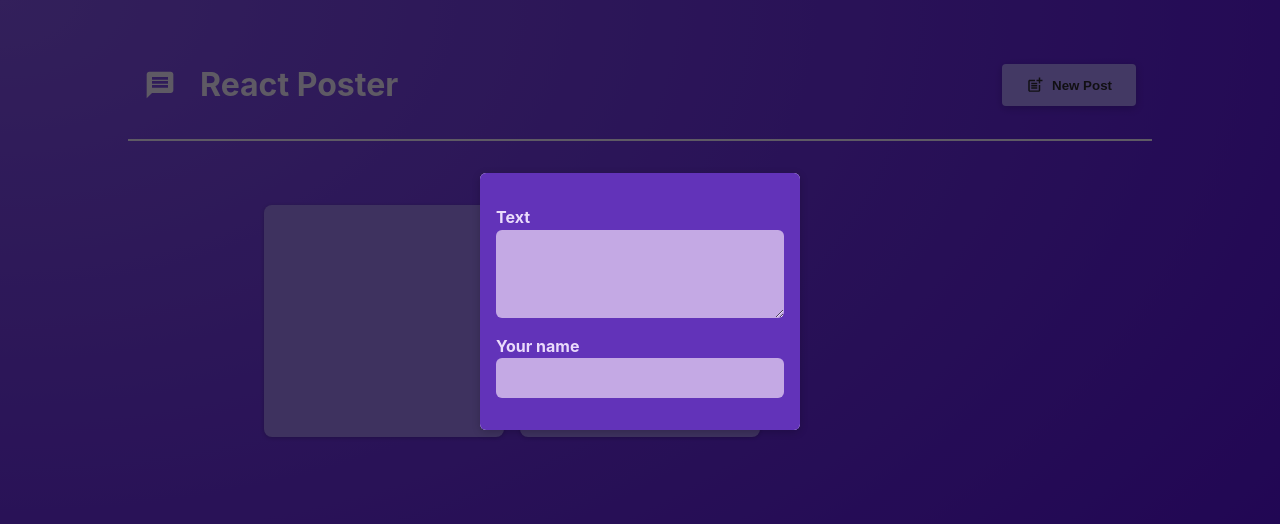
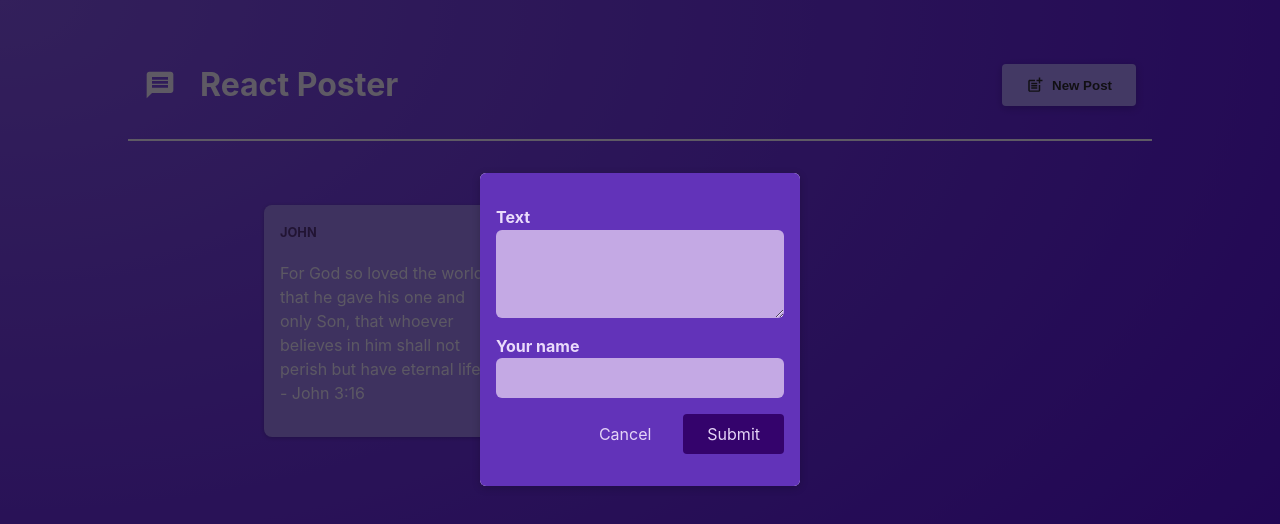
Before and after one commit to K1rit03/reactJs_refresher, a React (Vite) app: page / in a window 1280 px wide. Both pictures are taken after a click on the button "New Post". Shown: the top 524 px of the page. Built offline with nearby package versions, Linux system fonts and the light colour scheme.

Commit message:
handling form submission

```diff
--- a/src/components/NewPost.jsx
+++ b/src/components/NewPost.jsx
@@ -1,21 +1,47 @@
-
+import { useState } from 'react';
 
 import classes from './NewPost.module.css';
 
-function NewPost({onBodyChange, onAuthorChange}) {
+function NewPost({onCancel}) {
+
+    const [enteredBody, setEnteredBody] = useState('');
+
+    const [enteredAuthor, setEnteredAuthor] = useState('');
 
 
 
+    function bodyChangeHandler(event){
+        setEnteredBody(event.target.value);
+    }
+
+    function authorChangeHandler(event){
+        setEnteredAuthor(event.target.value);
+    }
+
+    function SubmitHandler(event){
+        event.preventDefault();
+        const postData = {
+            body: enteredBody,
+            author: enteredAuthor
+        };
+        console.log(postData);
+        onCancel();
+    }
+
     return(
-        <form className={classes.form}>
+        <form className={classes.form} onSubmit={SubmitHandler}>
             <p>
                 <label htmlFor="body">Text</label>
-                <textarea id='body' required rows={3} onChange={onBodyChange}/>
+                <textarea id='body' required rows={3} onChange={bodyChangeHandler}/>
             </p>
 
             <p>
                 <label htmlFor="name">Your name</label>
-                <input type="text" id='name' required onChange={onAuthorChange} />
+                <input type="text" id='name' required onChange={authorChangeHandler} />
+            </p>
+            <p className={classes.actions}>
+                <button type='button' onClick={onCancel}>Cancel</button>
+                <button>Submit</button>
             </p>
 
         </form>
--- a/src/components/PostList.jsx
+++ b/src/components/PostList.jsx
@@ -9,35 +9,19 @@
 
     const [modalIsVisible, setModalIsVisible] = useState(true);
 
-    const [enteredBody, setEnteredBody] = useState('');
-
-    const [enteredAuthor, setEnteredAuthor] = useState('');
-
     function hideModalHandler(){
         setModalIsVisible(false);
     }
-
-    function bodyChangeHandler(event){
-        setEnteredBody(event.target.value);
-    }
-
-    function onAuthorChange(event){
-        setEnteredAuthor(event.target.value);
-    }
-
     return(
         <>
-            {isPosting ? (
+            {isPosting &&  (
                 <Modal onClose={onStopPosting}>
-
-                <NewPost
-                onBodyChange= {bodyChangeHandler}
-                onAuthorChange= {onAuthorChange}
+                    <NewPost onCancel={onStopPosting}
                 />
             </Modal>
-            ) : null}
+            )}
         <ul className={classes.posts}>
-            <Post author={enteredAuthor} body = {enteredBody}/>
+
             <Post author="John" body = "For God so loved the world that he gave his one and only Son, that whoever believes in him shall not perish but have eternal life. - John 3:16"/>
         </ul>
         </>
```
